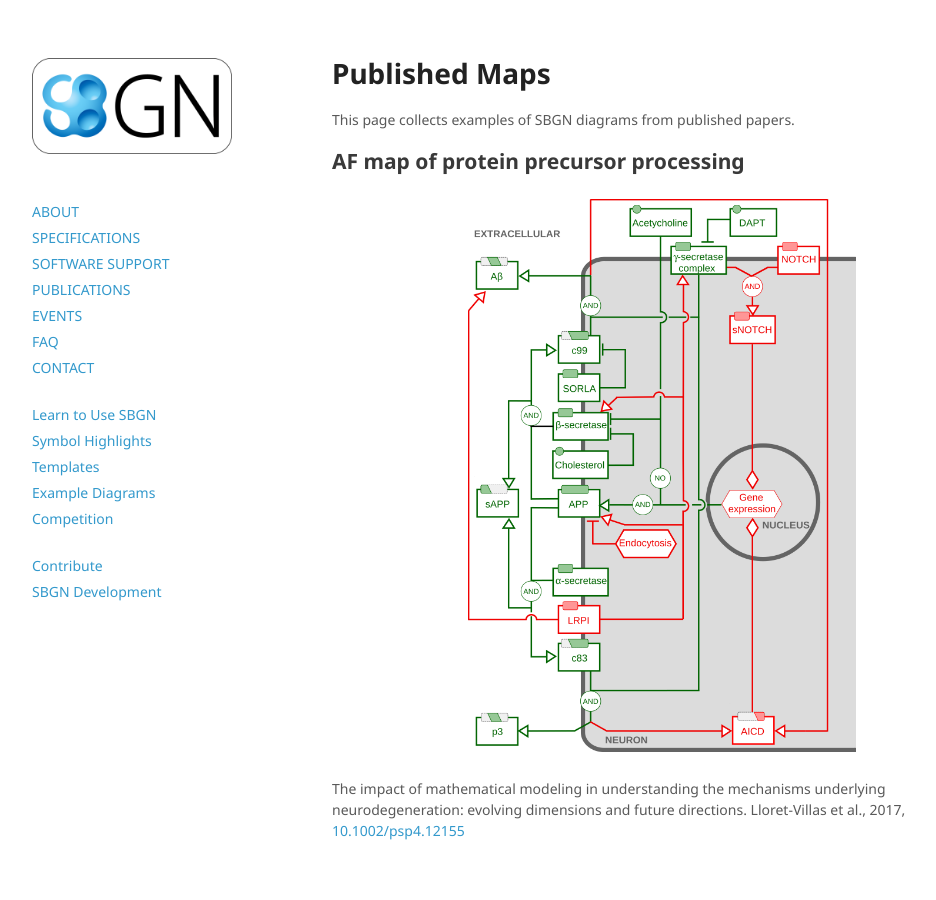
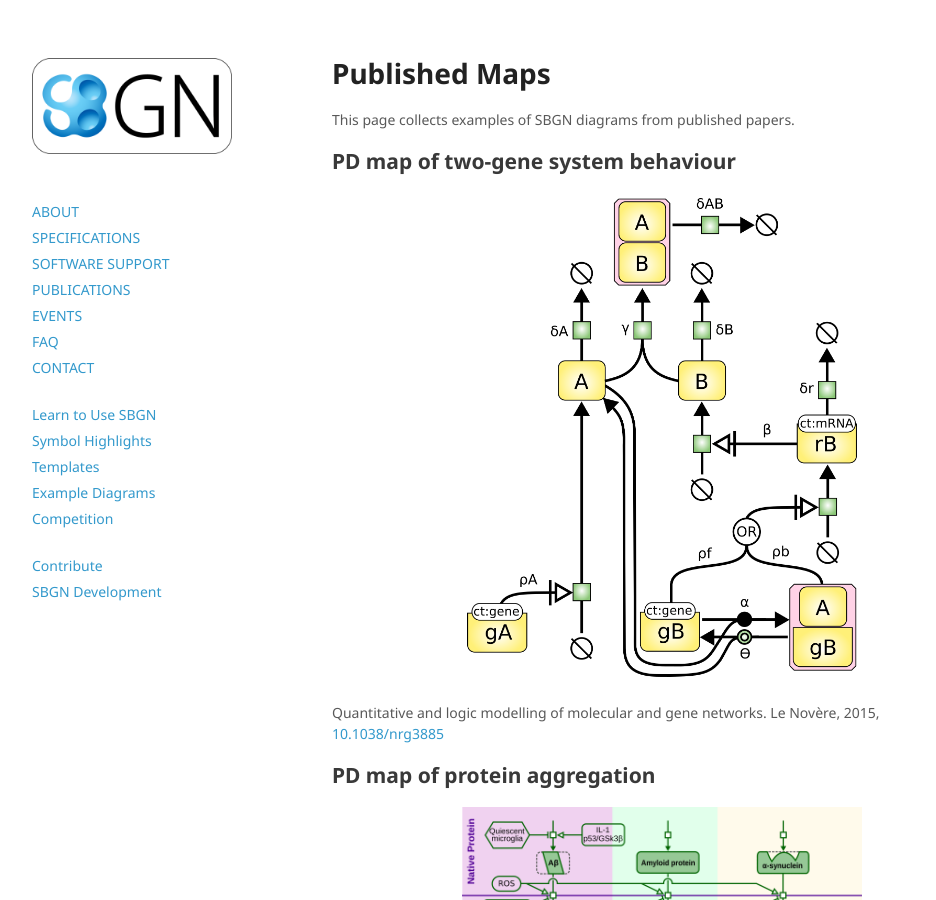
Before and after one commit to sbgn/sbgn, a Jekyll site: the page built from docs/published_maps.md, in a window 1280 px wide and 900 px high. Shown: the whole window, without its empty margins (128-1064 px from the left). Built offline with Jekyll 4.4.1, drawn with Linux system fonts in a browser that asks for light colours; nearby versions of some CDN libraries; some of the changed text lies outside the part shown.

Commit message:
Update published_maps.md

```diff
--- a/docs/published_maps.md
+++ b/docs/published_maps.md
@@ -8,22 +8,12 @@
 
 This page collects examples of SBGN diagrams from published papers.
 
-## AF map of protein precursor processing
-
-![lloretVillas precursor processing](/sbgn/images/published_maps/lloretVillas_precursorprocessing.png){: .center-image width="400px"}
-
-The impact of mathematical modeling in understanding the mechanisms underlying neurodegeneration: evolving dimensions and future directions.
-Lloret-Villas et al., 2017, [10.1002/psp4.12155](https://dx.doi.org/10.1002/psp4.12155)
-
-<br />
-
 ## PD map of two-gene system behaviour
 
 ![lenovere two-gene systems](/sbgn/images/published_maps/lenovere_genenetwork.png){: .center-image width="400px"}
 
 Quantitative and logic modelling of molecular and gene networks.
 Le Novère, 2015, [10.1038/nrg3885](https://dx.doi.org/10.1038/nrg3885)
-
 <br />
 
 ## PD map of protein aggregation
@@ -32,7 +22,6 @@
 
 The impact of mathematical modeling in understanding the mechanisms underlying neurodegeneration: evolving dimensions and future directions.
 Lloret-Villas et al., 2017, [10.1002/psp4.12155](https://dx.doi.org/10.1002/psp4.12155)
-
 <br />
 
 ## PD map of the mammalian cholesterol biosynthesis
@@ -41,8 +30,16 @@
 
 A comprehensive machine-readable view of the mammalian cholesterol biosynthesis pathway.
 Mazein et al, 2013, [10.1016/j.bcp.2013.03.021](https://dx.doi.org/10.1016/j.bcp.2013.03.021)
+<br />
 
+## AF map of protein precursor processing
+
+![lloretVillas precursor processing](/sbgn/images/published_maps/lloretVillas_precursorprocessing.png){: .center-image width="400px"}
+
+The impact of mathematical modeling in understanding the mechanisms underlying neurodegeneration: evolving dimensions and future directions.
+Lloret-Villas et al., 2017, [10.1002/psp4.12155](https://dx.doi.org/10.1002/psp4.12155)
 <br />
+
 
 ## AF map of interactions in a tumor microenvironment
 
@@ -50,5 +47,4 @@
 
 Significance of stroma in biology of oral squamous cell carcinoma.
 Boras et al., 2017, [10.5301/tj.5000673](https://dx.doi.org/10.5301/tj.5000673)
-
 <br />
```
